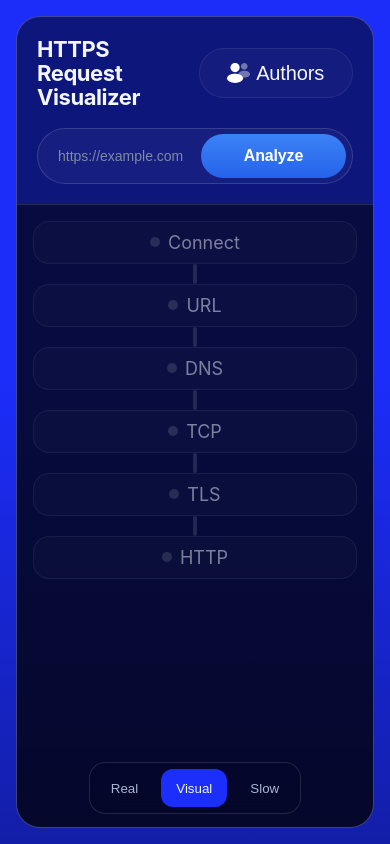
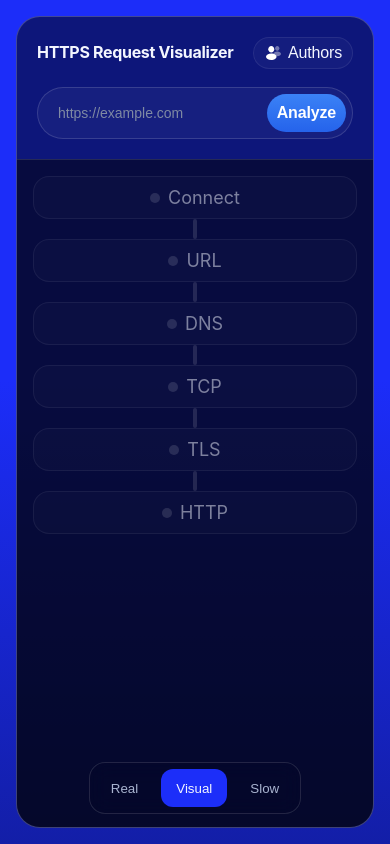
Before and after one commit to DENISmer/https-visualizer, a React (Vite) app in the folder apps/web/: page / in a window 390 px wide. Built offline with nearby package versions, Linux system fonts and the light colour scheme.

Commit message:
Some layout adaptation fixes

```diff
--- a/apps/web/src/app/App.module.scss
+++ b/apps/web/src/app/App.module.scss
@@ -69,7 +69,7 @@
 }
 
 .brandTitle {
-  font-size: 28px;
+  font-size: 24px;
   line-height: 1.1;
   font-weight: 700;
   color: var(--color-text-primary);
@@ -126,7 +126,7 @@
   }
 
   .brandTitle {
-    font-size: 22px;
+    font-size: 16px;
   }
 
   .main {
--- a/apps/web/src/app/styles/index.scss
+++ b/apps/web/src/app/styles/index.scss
@@ -20,4 +20,10 @@ body {
     "Segoe UI",
     sans-serif;
   background-color: black;
+
+  scrollbar-color: blue black;
+  &::-webkit-scrollbar-thumb {
+    border-radius: px;
+  }
+  scrollbar-width: auto;
 }
--- a/apps/web/src/modules/authors-modal/ui/authors-modal.module.scss
+++ b/apps/web/src/modules/authors-modal/ui/authors-modal.module.scss
@@ -25,6 +25,14 @@
 
   transition: transform;
   animation: scaleModal 0.4s forwards ease-out;
+}
+
+.triggerButton {
+  display: flex;
+  align-items: center;
+  font-size: 20px;
+  font-weight: 400;
+  column-gap: 8px;
 }
 
 .title {
@@ -92,6 +100,22 @@
       font-size: 12px;
     }
   }
+  .triggerButton {
+    display: flex;
+    align-items: center;
+    font-size: 16px !important;
+    font-weight: 400 !important;
+    column-gap: 4px;
+
+    min-height: 30px;
+    min-width: max-content;
+
+    padding: 0 5px;
+
+    img {
+      width: 15px;
+    }
+  }
 }
 
 @keyframes scaleModal {
--- a/apps/web/src/modules/authors-modal/ui/authors-modal.tsx
+++ b/apps/web/src/modules/authors-modal/ui/authors-modal.tsx
@@ -14,15 +14,9 @@ export const AuthorsModal = () => {
 
   return (
     <>
-      <GlassButton onClick={() => setIsOpen(true)}>
+      <GlassButton className={styles.triggerButton} onClick={() => setIsOpen(true)}>
         <div
-          style={{
-            display: "flex",
-            alignItems: "center",
-            fontSize: "20px",
-            fontWeight: 400,
-            columnGap: "8px",
-          }}
+          className={styles.triggerButton}
         >
           <Icon size={20}>
             <img src={authors_icon} sizes="23px 20px" alt="" />
--- a/apps/web/src/modules/request-input/ui/request-input.module.scss
+++ b/apps/web/src/modules/request-input/ui/request-input.module.scss
@@ -51,6 +51,25 @@
   }
 }
 
+@media (max-width: 1000px) {
+  .root {
+    height: max-content;
+  }
+  .analyzeButton {
+    min-width: 9px;
+
+    font-size: 16px;
+    font-weight: 600;
+
+    padding: 10px;
+    min-height: 20px;
+  }
+
+  .input {
+    height: 20px;
+  }
+}
+
 @keyframes inputInitializeSlide {
   0% {
     width: 10%;
--- a/apps/web/src/modules/steps-timeline/ui/steps-timeline.module.scss
+++ b/apps/web/src/modules/steps-timeline/ui/steps-timeline.module.scss
@@ -152,7 +152,7 @@
     grid-auto-rows: auto;
 
     row-gap: 0;
-    overflow-y: scroll;
+    //overflow-y: scroll;
   }
 
   .step {
```
Also changed, not shown: apps/web/src/shared/ui/glass-button/glass-button.tsx (line endings or trailing spaces).
